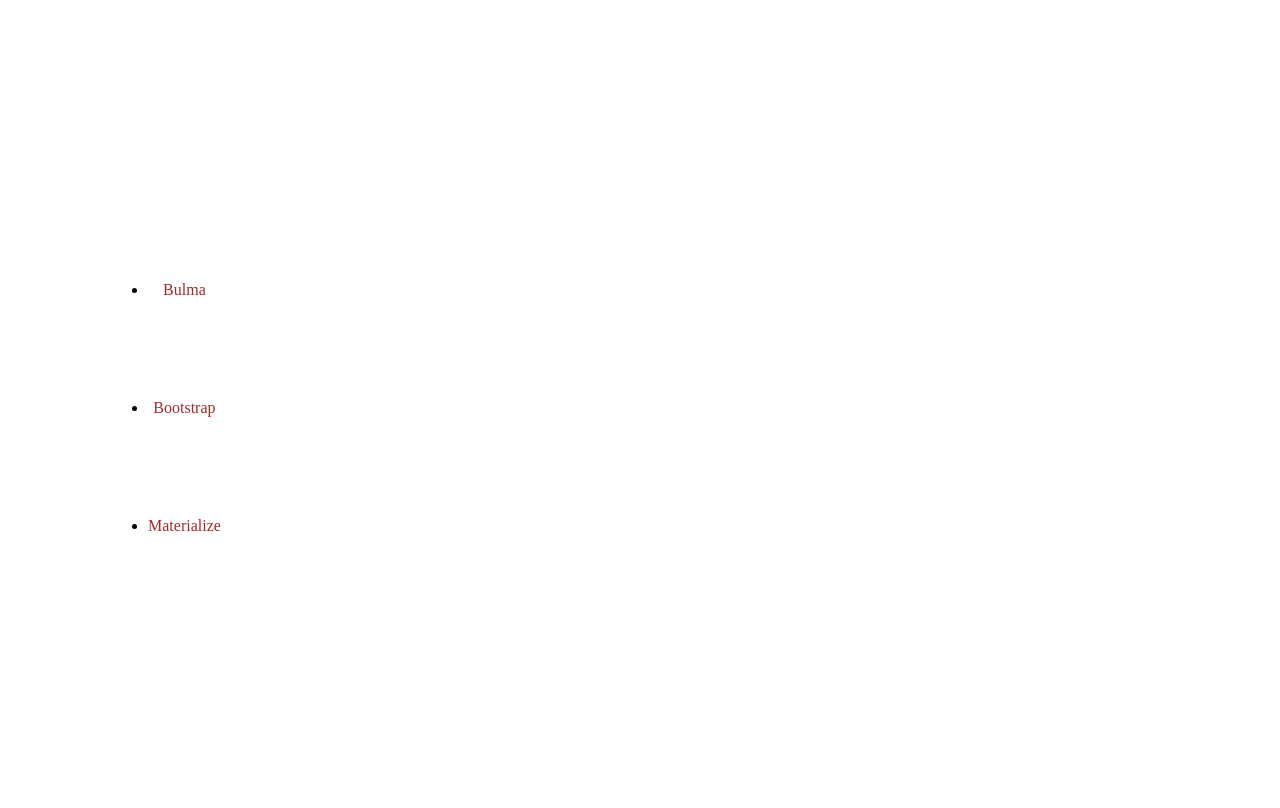
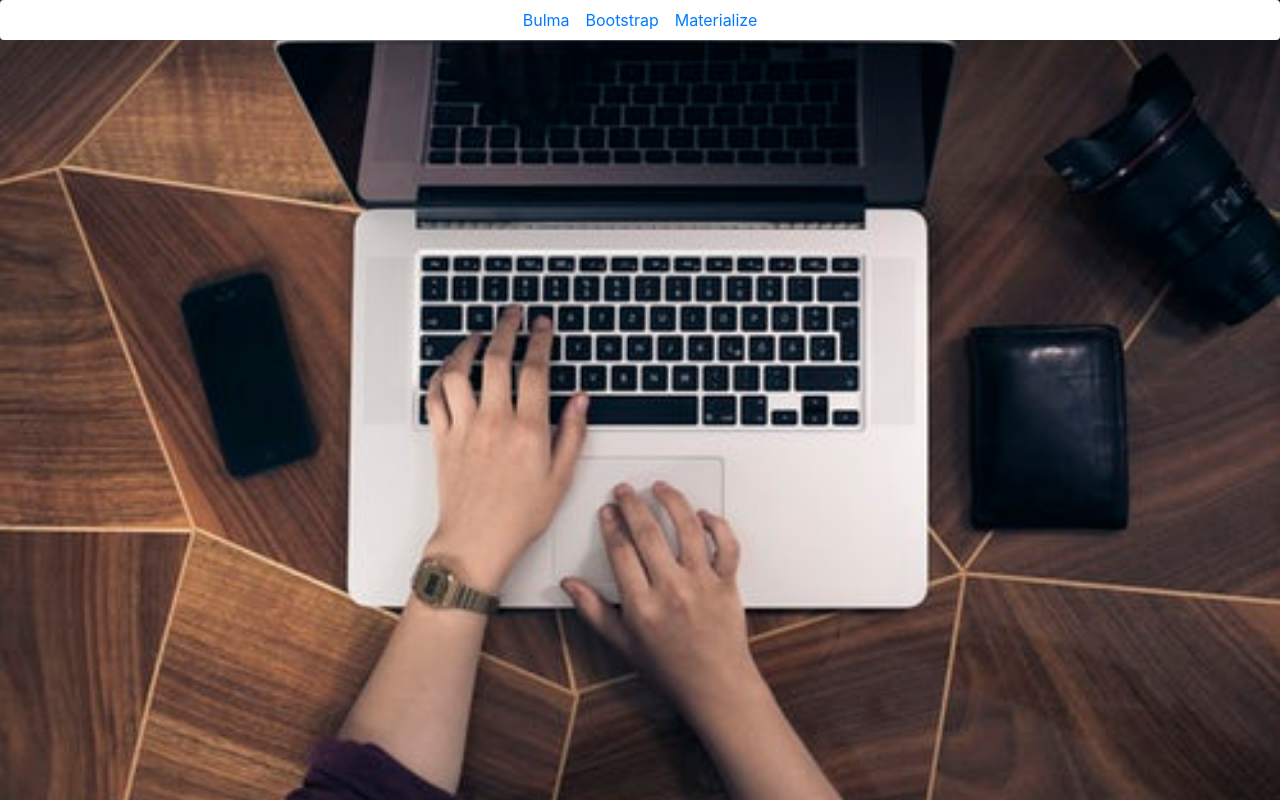
Before and after one commit to robyafrizal/css-frameworks, a plain HTML site: page index.html in a window 1280 px wide. Drawn offline with nearby package versions, Linux system fonts and the light colour scheme.

Commit message:
Add layout file index

```diff
--- a/index.html
+++ b/index.html
@@ -5,38 +5,31 @@
     <meta name="viewport" content="width=device-width, initial-scale=1.0" />
     <meta http-equiv="X-UA-Compatible" content="ie=edge" />
     <title>CSS Frameworks</title>
+    <link
+      rel="stylesheet"
+      href="./bootstrap-4.3.1-dist/css/bootstrap.min.css"
+    />
     <style>
-      body,
-      html {
-        height: 100%;
-      }
-      .homepage {
-        display: flex;
-        justify-content: space-between;
-        position: absolute;
-        text-align: center;
-        list-style-type: none;
-        width: 100%;
-        height: 100%;
-        align-items: center;
-      }
-      li {
-        margin: 100px;
-      }
-      li a {
-        text-decoration: none;
-        font-style: normal;
-        color: brown;
+      body {
+        background-image: url("./images/3.jpeg");
+        background-repeat: no-repeat;
+        background-size: cover;
+        background-position: center;
+        height: 800px;
       }
     </style>
   </head>
   <body>
-    <div class="homepage">
-      <ul>
-        <li><a href="bulma.html">Bulma</a></li>
-        <li><a href="bootstrap.html">Bootstrap</a></li>
-        <li><a href="materialize.html">Materialize</a></li>
-      </ul>
+    <div class="d-flex justify-content-center shadow-lg bg-white rounded">
+      <div class="p-2 bd-highlight"><a href="bulma.html">Bulma</a></div>
+      <div class="p-2 bd-highlight"><a href="bootstrap.html">Bootstrap</a></div>
+      <div class="p-2 bd-highlight">
+        <a href="materialize.html">Materialize</a>
+      </div>
     </div>
+
+    <script src="https://code.jquery.com/jquery-3.3.1.slim.min.js"></script>
+    <script src="https://cdnjs.cloudflare.com/ajax/libs/popper.js/1.14.7/umd/popper.min.js"></script>
+    <script src="./bootstrap-4.3.1-dist/js/bootstrap.bundle.js"></script>
   </body>
 </html>
```
Also changed, not shown: 1 other file.
